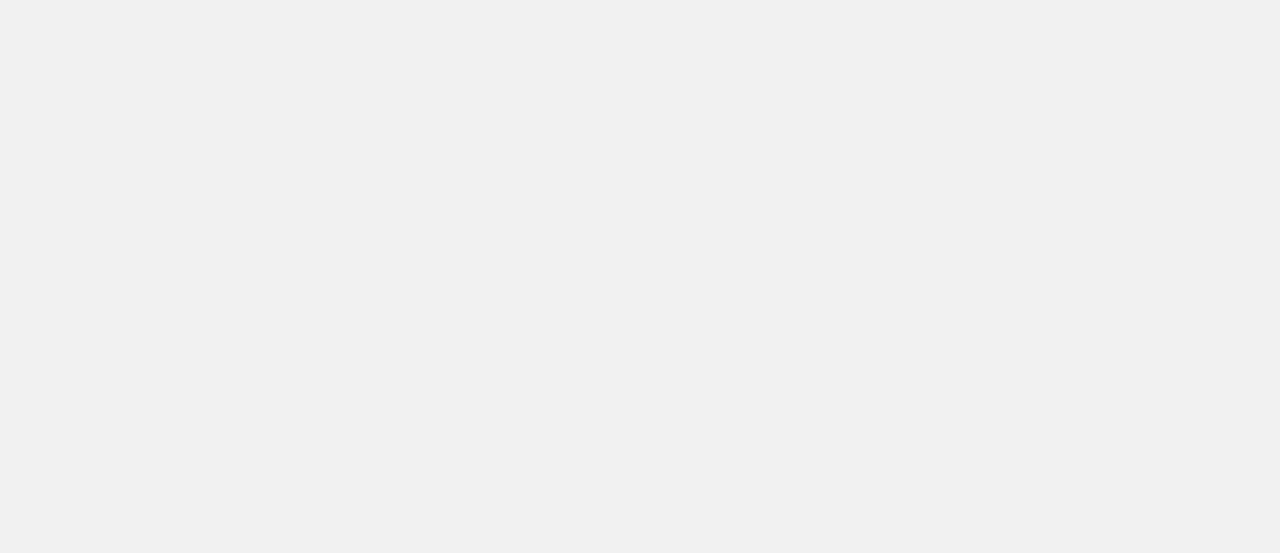
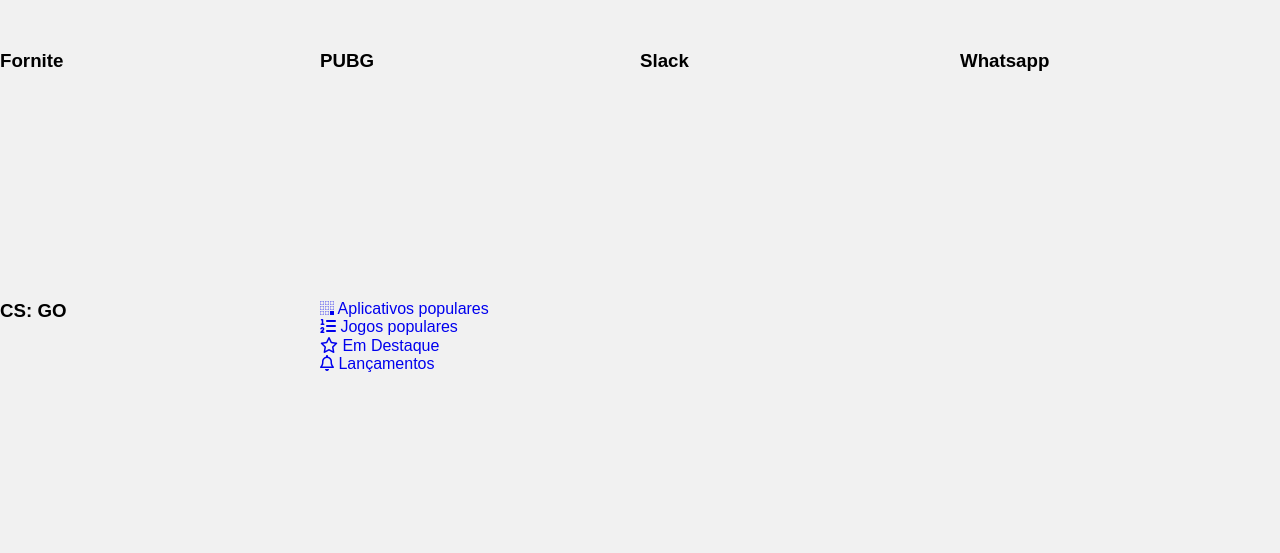
Before and after one commit to JoaoVDM/Alura-store, a plain HTML site: page index.html in a window 1280 px wide. Drawn offline with Linux system fonts and the light colour scheme.

Commit message:
Add files via upload

```diff
--- /dev/null
+++ b/assets/css/destaques.css
@@ -0,0 +1,6 @@
+.destaques {
+    display: grid;
+    grid-template-columns: 25% 25% 25% 25%;
+    grid-template-rows: 33.33% 33.33% 33.33%;
+    height: calc(100vh - 50px);
+}
--- a/assets/css/style.css
+++ b/assets/css/style.css
@@ -2,13 +2,22 @@
     background: #f1f1f1;
     display: grid;
     font-family: Arial, Helvetica, sans-serif;
+    grid-template-areas:
+        "cabecalho"
+        "conteudo"
+        "rodape";
+    grid-template-columns: auto;
+    grid-template-rows: 50px 100vh auto;
 }
 
 .cabecalho {
+    grid-area: cabecalho;
 }
 
 .conteudo {
+    grid-area: conteudo;
 }
 
 .rodape {
+    grid-area: rodape;
 }
--- a/index.html
+++ b/index.html
@@ -8,10 +8,57 @@
     <link href="./assets/css/normalize.css" rel="stylesheet">
     <link href="./assets/css/reset.css" rel="stylesheet">
     <link href="./assets/css/style.css" rel="stylesheet">
+    <link rel="stylesheet" href="./assets/css/destaques.css">
 </head>
 <body class="app">
     <header class="cabecalho"></header>
-    <main class="conteudo"></main>
+    <main class="conteudo">
+        <section class="destaques">
+            <div class="destaques__principal caixa">
+                <h3 class="destaques__titulo">Fornite</h3>
+            </div>
+            <div class="destaques__secundario caixa">
+                <h3 class="destaques__titulo">PUBG</h3>
+            </div>
+            <div class="destaques__secundario caixa">
+                <h3 class="destaques__titulo">Slack</h3>
+            </div>
+            <div class="destaques__secundario caixa">
+                <h3 class="destaques__titulo">Whatsapp</h3>
+            </div>
+            <div class="destaques__secundario caixa">
+                <h3 class="destaques__titulo">CS: GO</h3>
+            </div>
+            <div class="destaques__categorias">
+                <ul class="destaques__categorias___lista">
+                    <li class="destaques__categorias___item">
+                        <a class="destaques__categorias___link" href="#">
+                            <i class="destaques__categorias___icone fab fa-buromobelexperte"></i>
+                            Aplicativos populares
+                        </a>
+                    </li>
+                    <li class="destaques__categorias___item">
+                        <a class="destaques__categorias___link" href="#">
+                            <i class="fas fa-list-ol"></i>
+                            Jogos populares
+                        </a>
+                    </li>
+                    <li class="destaques__categorias___item">
+                        <a class="destaques__categorias___link" href="#">
+                            <i class="far fa-star"></i>
+                            Em Destaque
+                        </a>
+                    </li>
+                    <li class="destaques__categorias___item">
+                        <a class="destaques__categorias___link" href="#">
+                            <i class="far fa-bell"></i>
+                            Lançamentos
+                        </a>
+                    </li>
+                </ul>
+            </div>
+        </section>
+    </main>
     <footer class="rodape"></footer>
     <script src="./assets/js/fontawesome.all.min.js"></script>
 </body>
```
